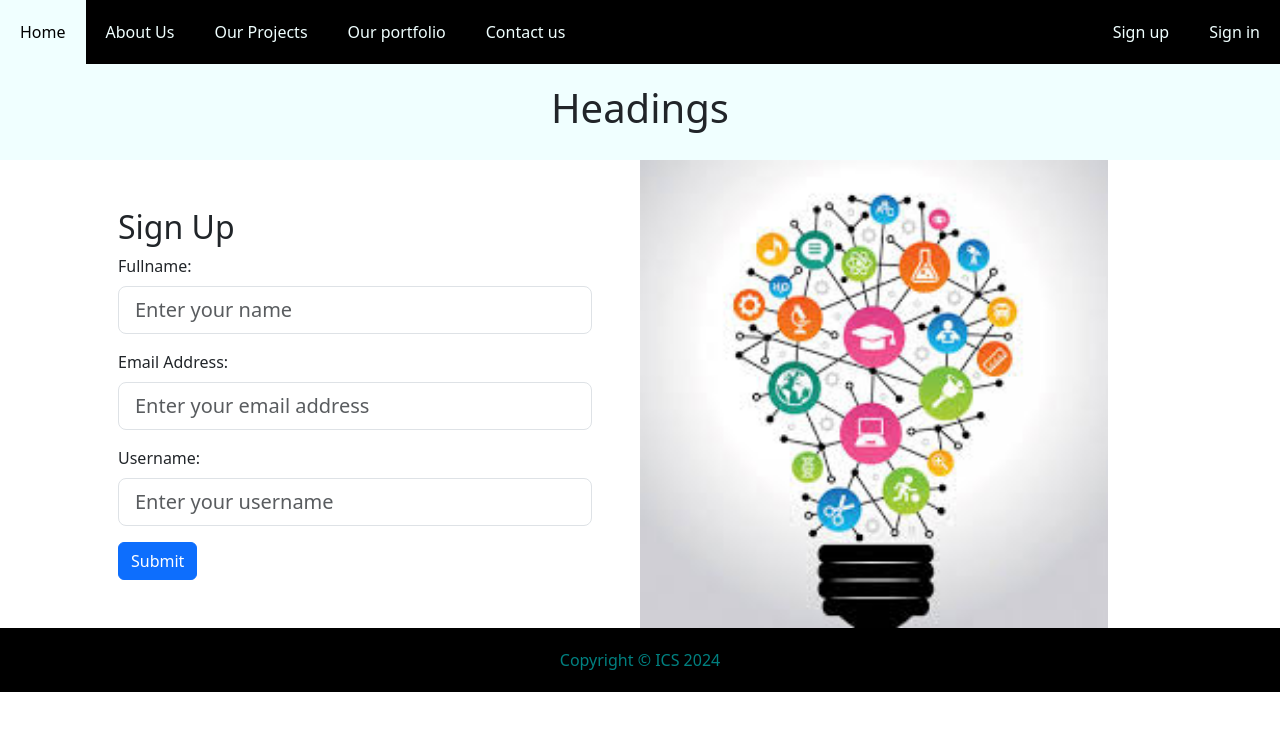
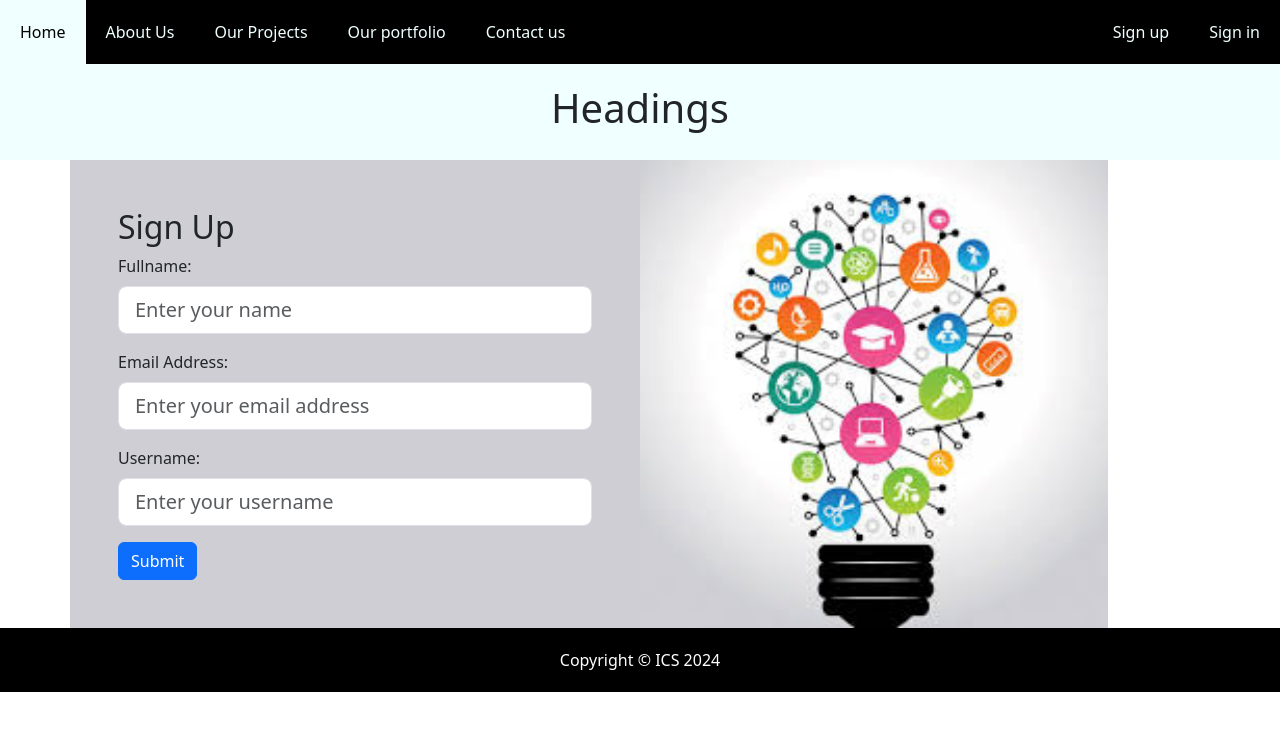
Before and after one commit to Joychepchumba/IAP_assignment_1, a PHP site: page /signup.php in a window 1280 px wide. Shown: the top 731 px of the page. Run offline with PHP 8.4, Linux system fonts and the light colour scheme.

Commit message:
I have made new additions to the css file.

```diff
--- a/CSS/StructureStyle.css
+++ b/CSS/StructureStyle.css
@@ -34,5 +34,18 @@ body{
     background-color: black;
     padding: 20px;
     text-align: center;
-    color:teal;
+    color:white;
 }
+/* Ensure the image covers the full right half */
+#img_sign {
+        object-fit: cover;
+        /* Ensures it covers the entire width of the container */
+    }
+
+.container {
+        padding: 0;
+        margin: 0;
+    }
+    #form{
+        background-color: #cfced4;
+    }
```
